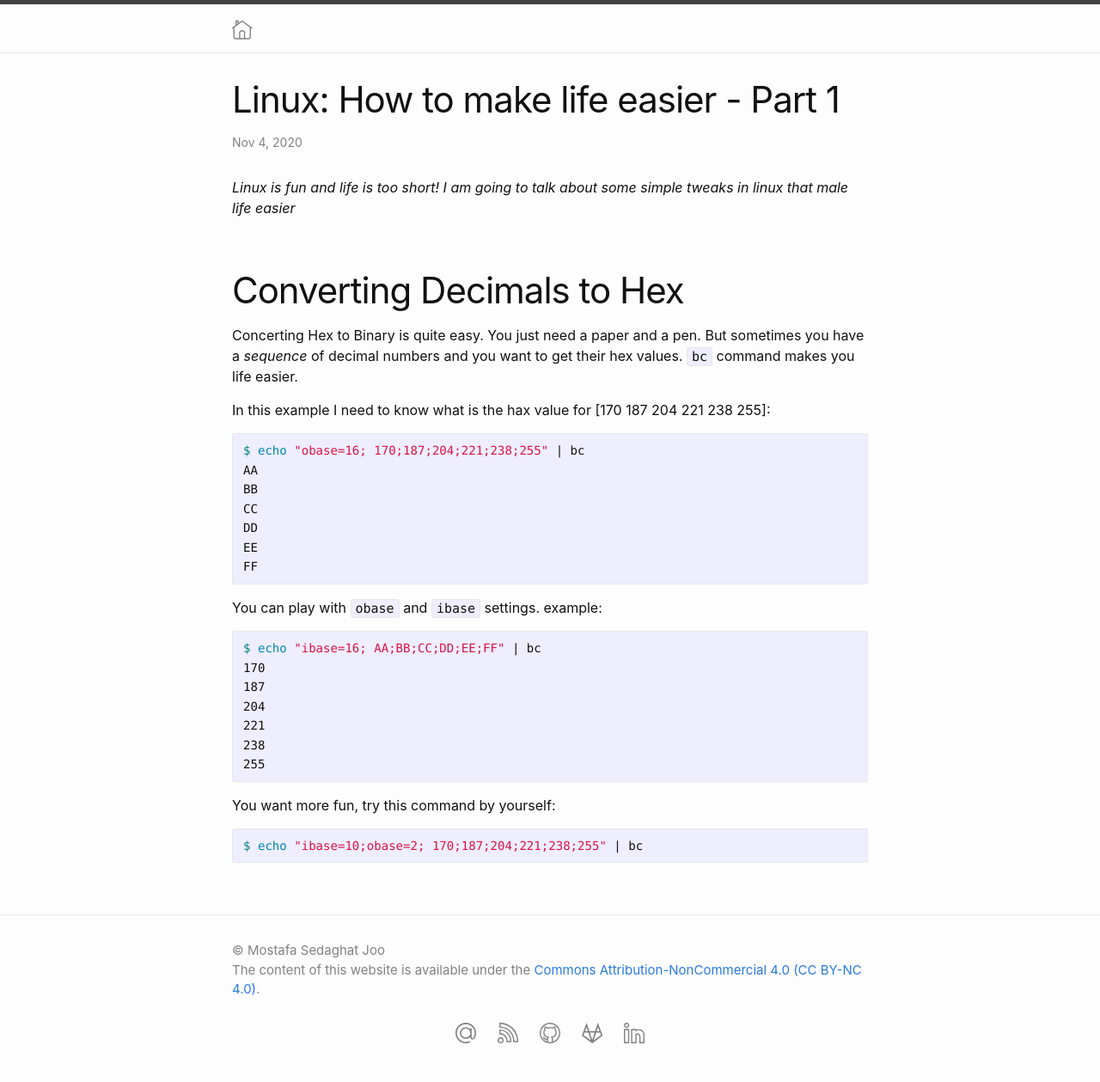
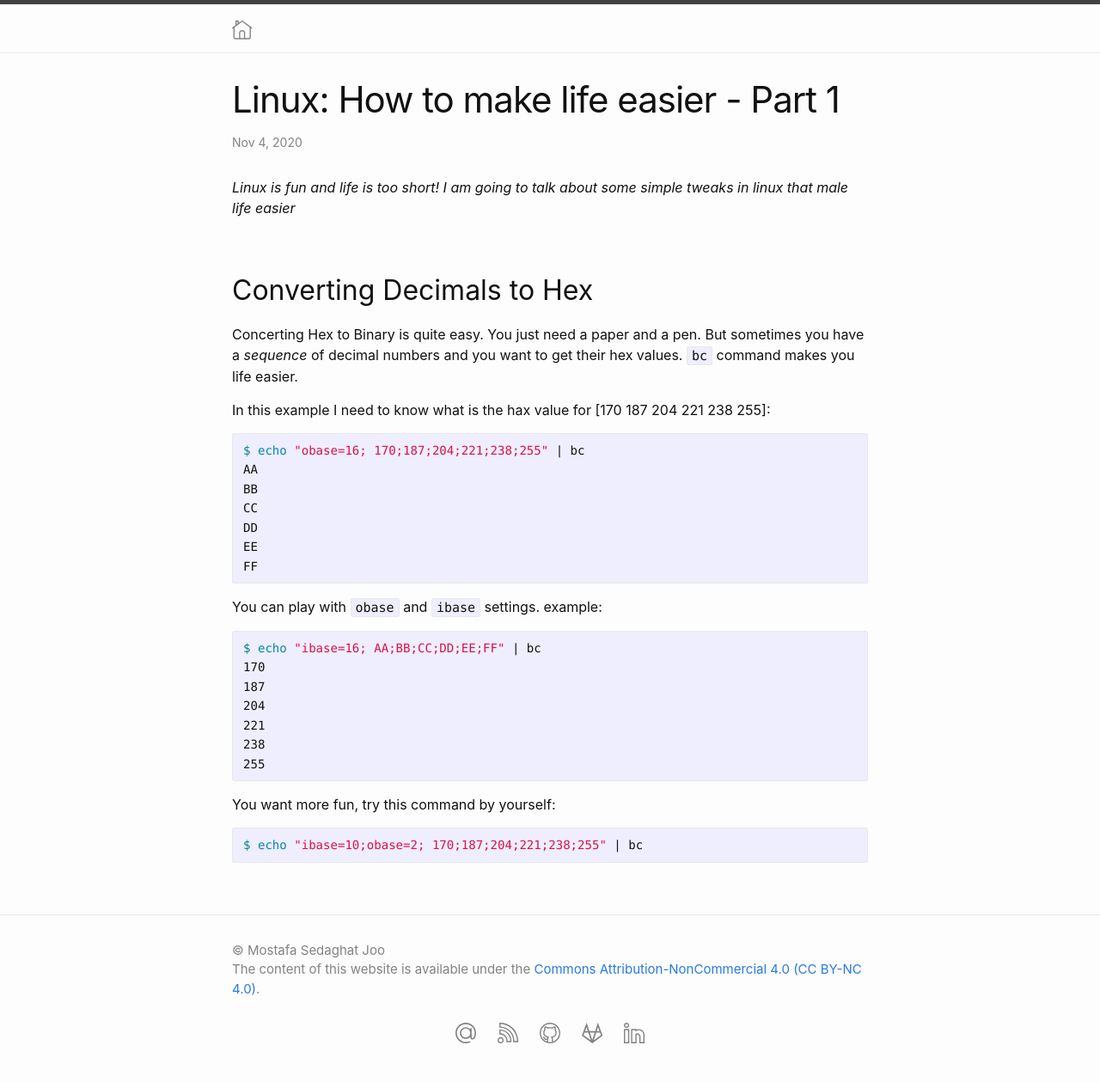
Before and after one commit to b00f/b00f.github.io, a Jekyll site: the page built from _posts/2020-11-05-linux_dec_to_hex_bc.md, in a window 1280 px wide. Shown: the whole page at 86% size. Built offline with Jekyll 4.4.1, drawn with Linux system fonts in a browser that asks for light colours.

Commit message:
Reformat the doc

```diff
--- a/_posts/2020-11-05-linux_dec_to_hex_bc.md
+++ b/_posts/2020-11-05-linux_dec_to_hex_bc.md
@@ -9,7 +9,7 @@ categories: linux, life-is-too-short
 *Linux is fun and life is too short!
 I am going to talk about some simple tweaks in linux that male life easier*
 
-# Converting Decimals to Hex
+## Converting Decimals to Hex
 
 Concerting Hex to Binary is quite easy. You just need a paper and a pen.
 But sometimes you have a *sequence* of decimal numbers and you want to get their hex values. `bc` command makes you life easier.
```
